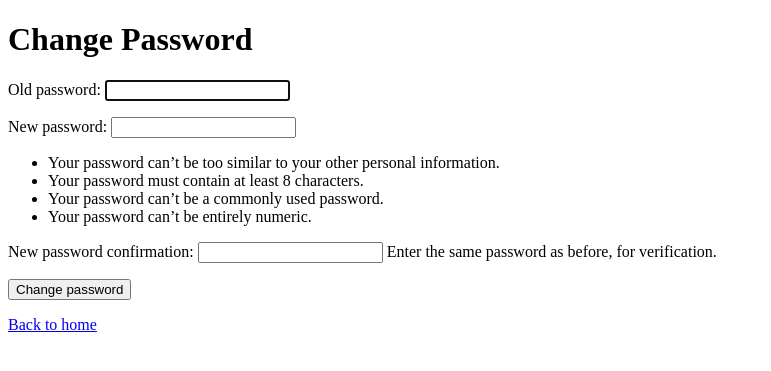
After one commit to Verona363/Skating-App-Security, a Django app: page /change-password/ in a window 1280 px wide. The commit adds this page. Shown: the top 371 px of the page, without its empty margins (0-771 px from the left). Run offline with Django 5.2, Linux system fonts and the light colour scheme; a user stored in the database is signed in.

Commit message:
Add logout and password change functionality
Add logout button for authenticated users
Use Django built-in LogoutView
Add password change page using Django PasswordChangeView
Add change password link to homepage
Redirect users to homepage after password change
Test logout and password change functionality

```diff
--- /dev/null
+++ b/studio/templates/registration/password_change.html
@@ -0,0 +1,23 @@
+<!DOCTYPE html>
+<html>
+<head>
+    <title>Change Password</title>
+</head>
+<body>
+
+    <h1>Change Password</h1>
+
+    <form method="post">
+        {% csrf_token %}
+
+        {{ form.as_p }}
+
+        <button type="submit">Change password</button>
+    </form>
+
+    <p>
+        <a href="{% url 'studio:home' %}">Back to home</a>
+    </p>
+
+</body>
+</html>
--- a/studio/templates/studio/home.html
+++ b/studio/templates/studio/home.html
@@ -23,6 +23,11 @@
     {% csrf_token %}
     <button type="submit">Log out</button>
     </form>
+    <p>
+    <a href="{% url 'studio:change_password' %}">
+        Change password
+    </a>
+    </p>
 
 
 {% else %}
--- a/studio/urls.py
+++ b/studio/urls.py
@@ -1,6 +1,6 @@
 from django.contrib.auth import views as auth_views
 from django.urls import path
-from django.contrib.auth.views import LogoutView
+from django.contrib.auth.views import LogoutView, PasswordChangeView
 from . import views
 
 app_name="studio"
@@ -20,5 +20,8 @@ urlpatterns = [
     path("training/<int:training_id>/", views.training, name="training"),
     path("training/<int:training_id>/cancel_registration/", views.cancel_registration, name="cancel_registration"),
     path("training/<int:registration_id>/coach_cancel_registration/", views.coach_cancel_registration, name="coach_cancel_registration"),
-    path("logout/", LogoutView.as_view(), name="logout")
+    path("logout/", LogoutView.as_view(), name="logout"),
+    path("change-password/",PasswordChangeView.as_view(template_name="registration/password_change.html",success_url="/"),
+         name="change_password")
+
 ]
```
Also changed, not shown: db.sqlite3.
